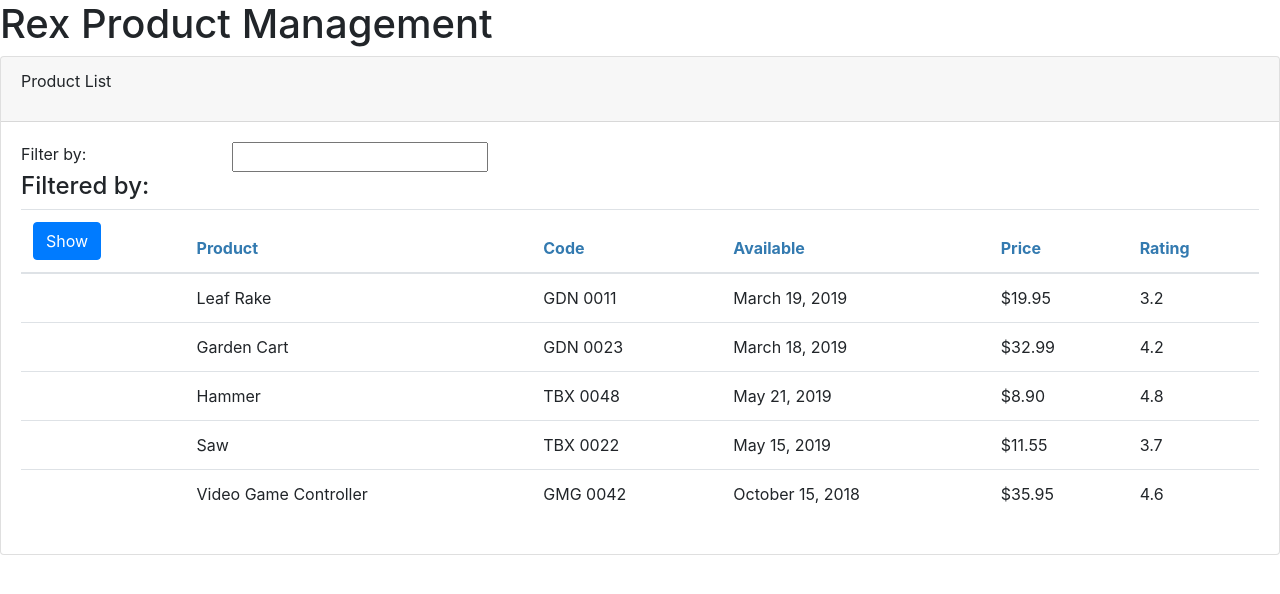
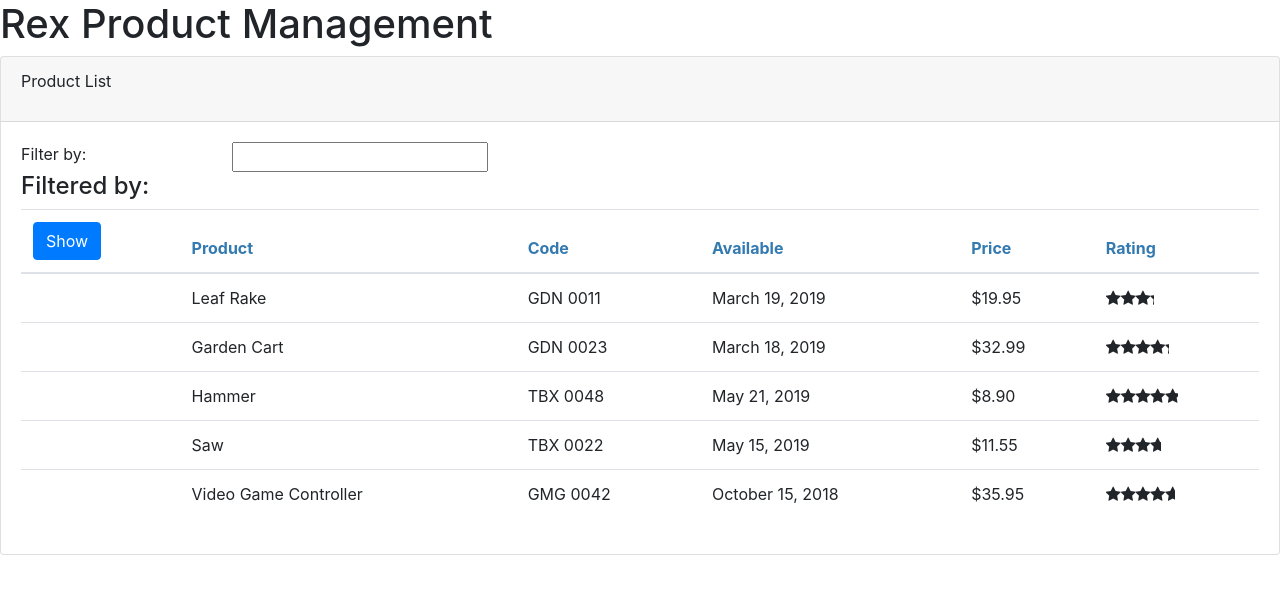
Before and after one commit to renatumb/Angular-GettingStarted, an Angular app: page / in a window 1280 px wide. Shown: the top 594 px of the page. Built offline with nearby package versions, Linux system fonts and the light colour scheme.

Commit message:
007. > Star component creation,  > @Input

```diff
--- a/src/app/app.module.ts
+++ b/src/app/app.module.ts
@@ -5,12 +5,14 @@ import { AppComponent } from './app.component';
 import { ProductListComponent } from './products/product-list/product-list.component';
 import {FormsModule} from '@angular/forms';
 import { ConvertToSpacePipe } from './utils/pipes/convert-to-space.pipe';
+import { StarComponent } from './shared/star/star.component';
 
 @NgModule({
   declarations: [
     AppComponent,
     ProductListComponent,
-    ConvertToSpacePipe
+    ConvertToSpacePipe,
+    StarComponent
   ],
   imports: [
     BrowserModule,
--- a/src/app/products/product-list/product-list.component.html
+++ b/src/app/products/product-list/product-list.component.html
@@ -36,7 +36,7 @@
           <td>{{product.productCode | uppercase | convertToSpace:'-' }}</td>
           <td>{{product.releaseDate}}</td>
           <td>{{product.price | currency : 'USD' : 'symbol': '1.2-2'}}</td>
-          <td>{{product.starRating}}</td>
+          <td><app-star [ratingProperty]="product.starRating"></app-star></td>
         </tr>
         </tbody>
       </table>
--- /dev/null
+++ b/src/app/shared/star/star.component.css
@@ -0,0 +1,7 @@
+.crop{
+  overflow: hidden;
+}
+
+div{
+  cursor: pointer;
+}
--- /dev/null
+++ b/src/app/shared/star/star.component.html
@@ -0,0 +1,12 @@
+<div class="crop"
+     [style.width.px]='startWidth'
+     [title]='rating'
+>
+  <div style="width:75px">
+    <span class="fa fa-star"></span>
+    <span class="fa fa-star"></span>
+    <span class="fa fa-star"></span>
+    <span class="fa fa-star"></span>
+    <span class="fa fa-star"></span>
+  </div>
+</div>
--- /dev/null
+++ b/src/app/shared/star/star.component.ts
@@ -0,0 +1,23 @@
+import {Component, Input, OnChanges, OnInit, SimpleChanges} from '@angular/core';
+
+@Component({
+  selector: 'app-star',
+  templateUrl: './star.component.html',
+  styleUrls: ['./star.component.css']
+})
+export class StarComponent implements OnInit, OnChanges {
+  @Input('ratingProperty')
+  rating: number;
+  startWidth: number;
+
+  constructor() {
+  }
+
+  ngOnInit(): void {
+  }
+
+  ngOnChanges(changes: SimpleChanges): void {
+    this.startWidth = this.rating * 75 / 5;
+  }
+
+}
```
Also changed, not shown: 1 other file (tests, documents, lock files or other folders).
